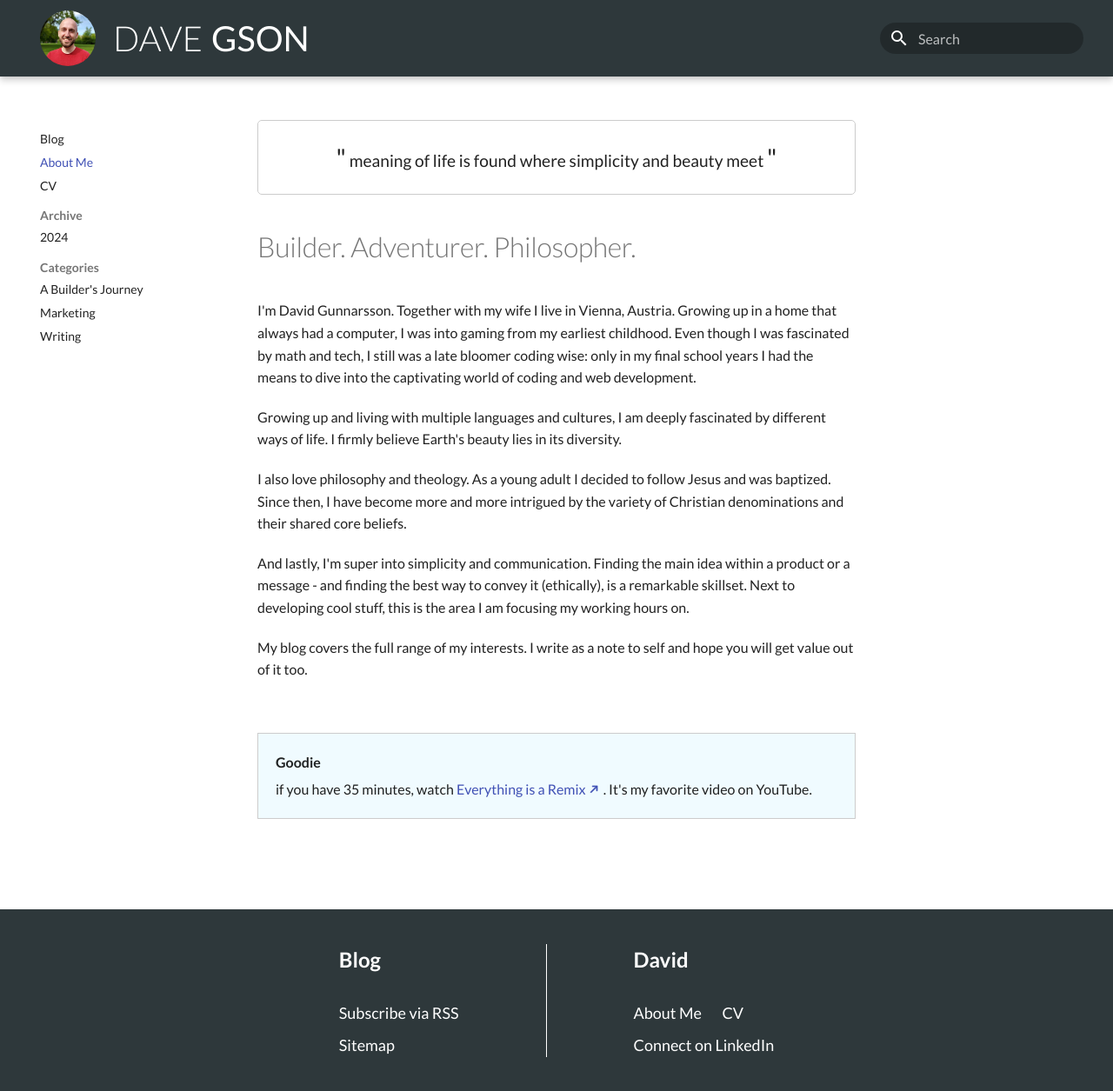
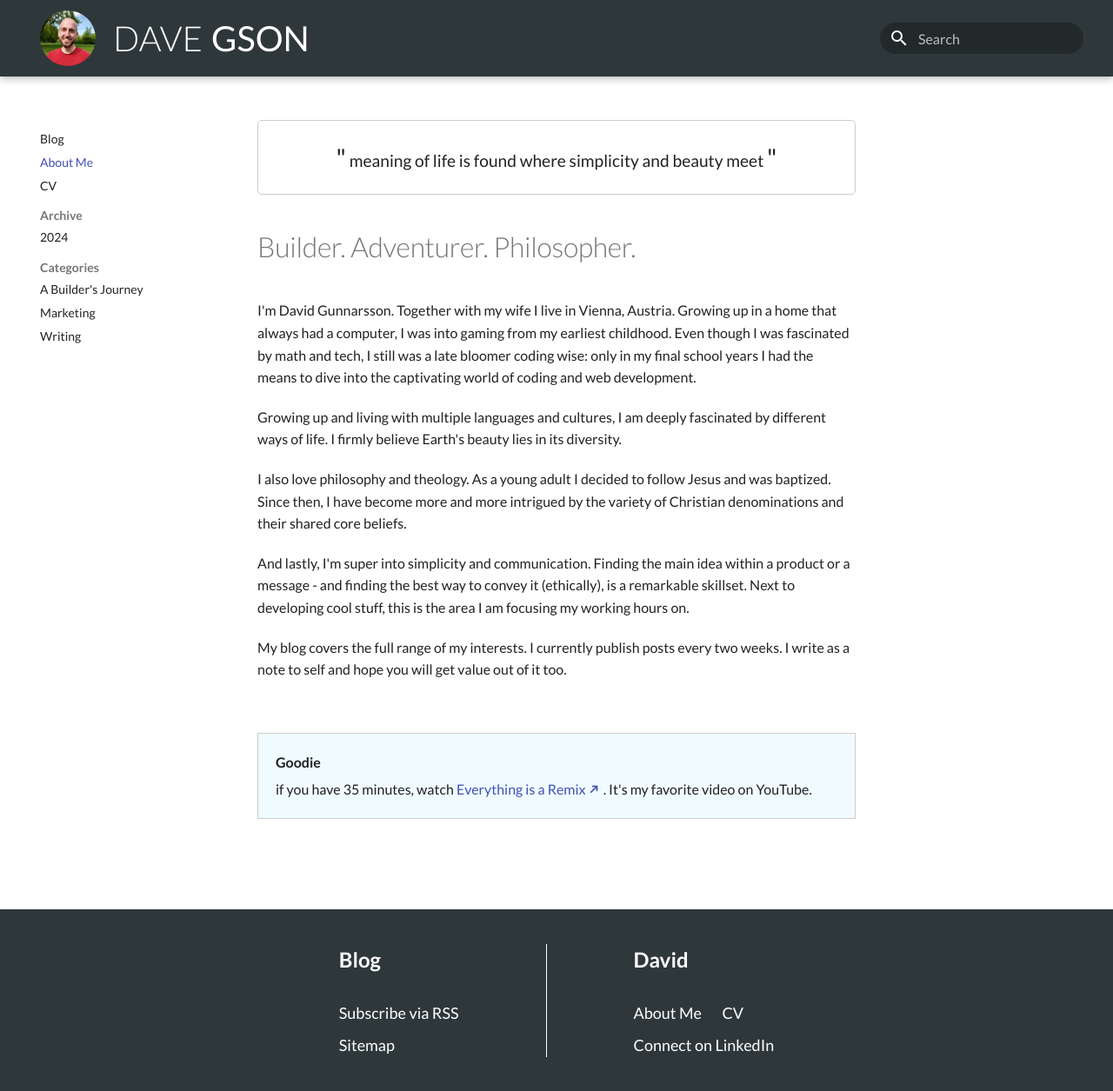
Before and after one commit to davegson/davegson.com, an MkDocs documentation site: the page built from docs/about/index.md, in a window 1280 px wide and 1256 px high. Shown: the whole window at 87% size. Built offline with MkDocs 1.6.1 and Material for MkDocs 9.7.7, drawn with Linux system fonts in a browser that asks for light colours; plug-ins that fetch from the network failed and are left out.

Commit message:
Specify writing schedule

```diff
--- a/docs/about/index.md
+++ b/docs/about/index.md
@@ -19,7 +19,7 @@ I also love philosophy and theology. As a young adult I decided to follow Jesus
 
 And lastly, I'm super into simplicity and communication. Finding the main idea within a product or a message - and finding the best way to convey it (ethically), is a remarkable skillset. Next to developing cool stuff, this is the area I am focusing my working hours on.
 
-My blog covers the full range of my interests. I write as a note to self and hope you will get value out of it too.
+My blog covers the full range of my interests. I currently publish posts every two weeks. I write as a note to self and hope you will get value out of it too.
 
 <div class="goodie">
   if you have 35 minutes, watch <a href="https://www.youtube.com/watch?v=nJPERZDfyWc">Everything is a Remix</a>. It's my favorite video on YouTube.
```
